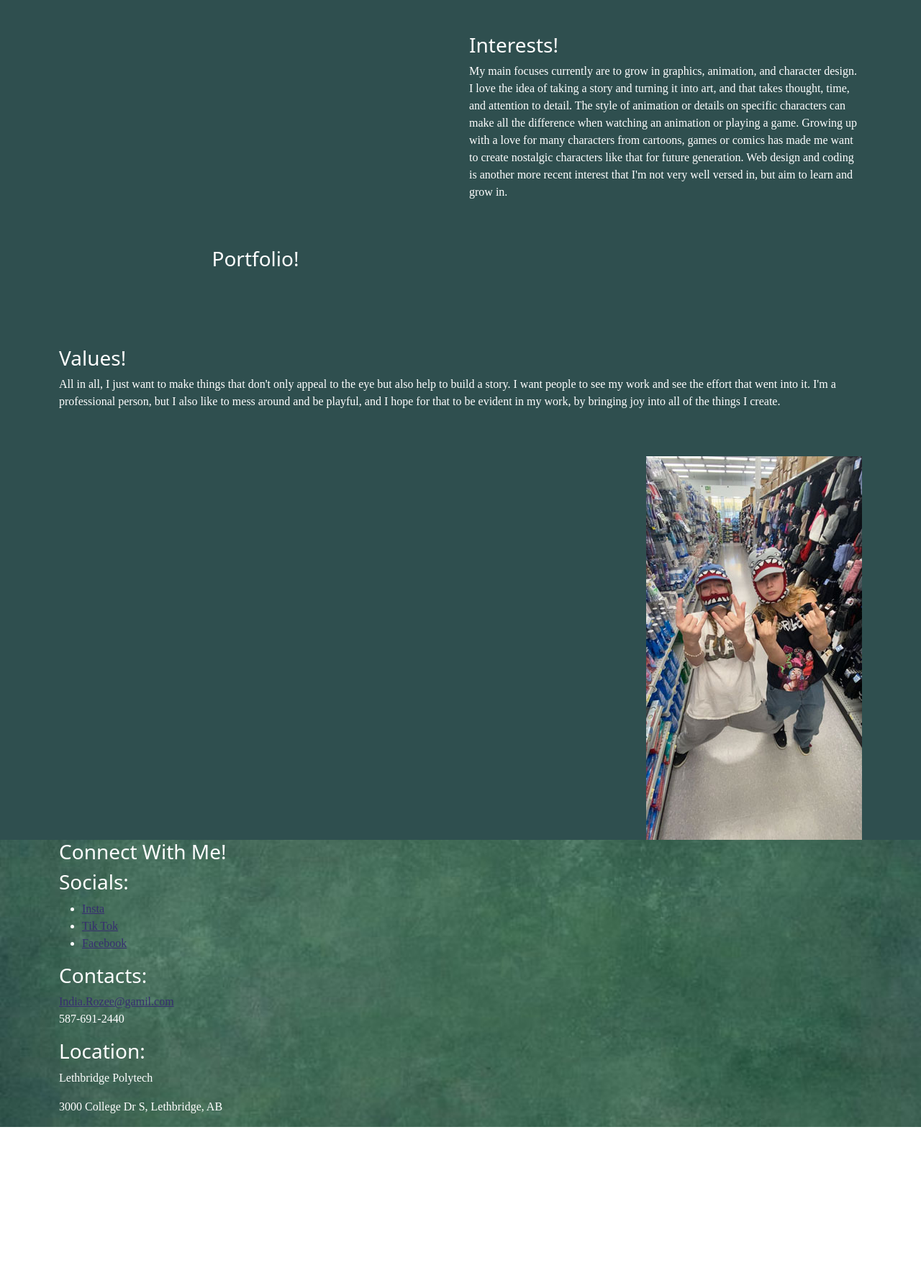
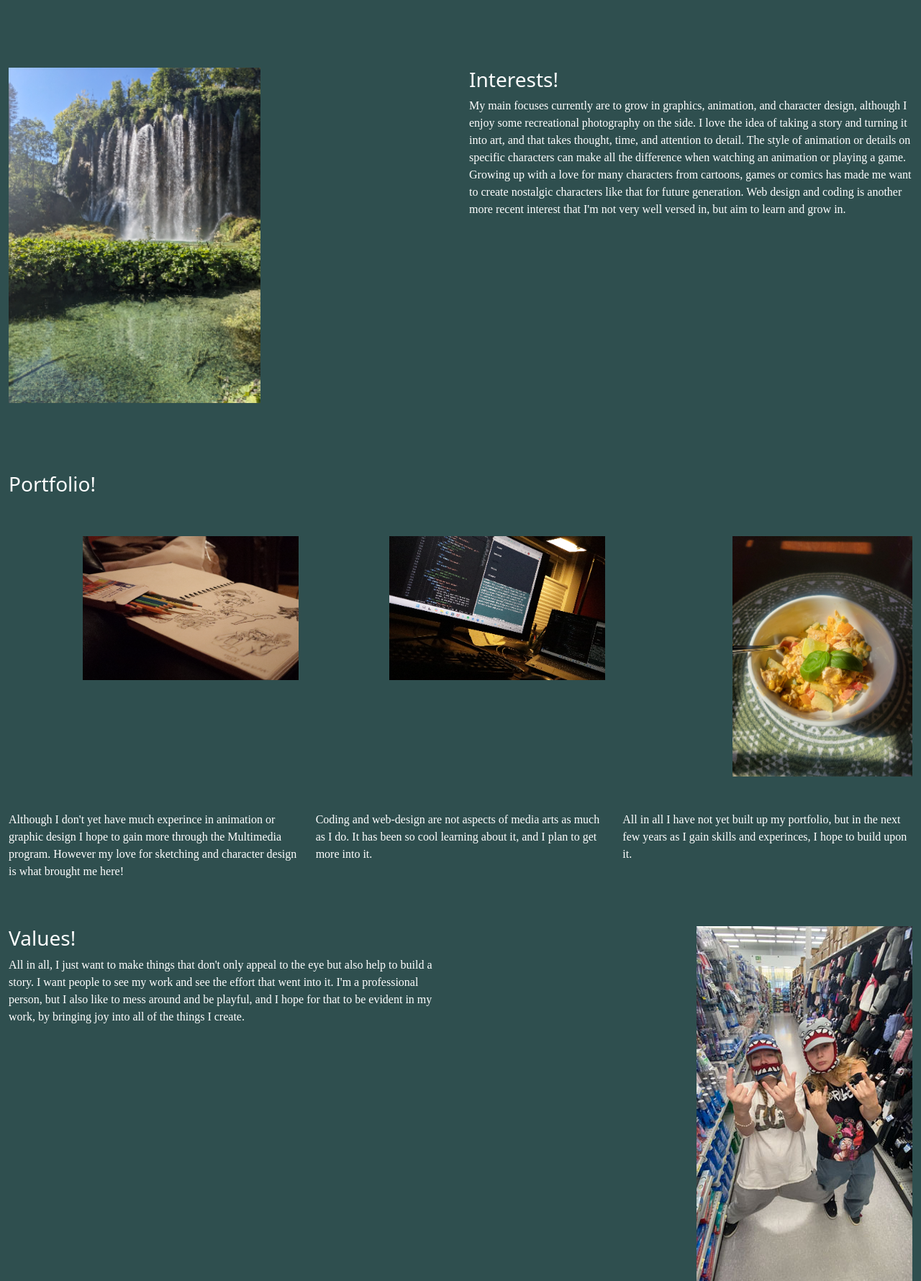
Before and after one commit to IndiaRozee/Scripting2025-, a plain HTML site: page index.html in a window 1280 px wide. Shown: the part 1020-2800 px from the top of the page at 72% size. Before the commit the page ends 2586 px from the top, so only its background shows below. Drawn offline with nearby package versions, Linux system fonts and the light colour scheme; a web font is replaced by a local one.

Commit message:
Add files via upload

```diff
--- a/index.html
+++ b/index.html
@@ -7,19 +7,20 @@
     <title>India Elise</title>
     <!-- Latest compiled and minified CSS -->
     <link href="https://cdn.jsdelivr.net/npm/bootstrap@5.3.3/dist/css/bootstrap.min.css" rel="stylesheet">
-    <!--css!-->
-    <link href="css/indiaelise.css" rel="stylesheet">
+
     <!-- Latest compiled JavaScript -->
     <script src="https://cdn.jsdelivr.net/npm/bootstrap@5.3.3/dist/js/bootstrap.bundle.min.js"></script>
     <!--header font!-->
     <link href="https://fonts.googleapis.com/css2?family=Lacquer&family=Ranchers&family=Ribeye&display=swap"
         rel="stylesheet">
     <!--other font!-->
-    <link href="https://fonts.googleapis.com/css2?family=Headland+One&family=Lacquer&family=Ranchers&family=Ribeye&display=swap" rel="stylesheet">
-
+    <link
+        href="https://fonts.googleapis.com/css2?family=Headland+One&family=Lacquer&family=Ranchers&family=Ribeye&display=swap"
+        rel="stylesheet">
+    <!--css!-->
+    <link href="css/indiaelise.css" rel="stylesheet">
 </head>
-
-<body>
+<body data-bs-spy="scroll" data-bs-target=".navbar" data-bs-offset="50">
     <!--header!-->
     <header>
         <div class="container py-5">
@@ -33,24 +34,24 @@
     </header>
 
     <!-- A grey horizontal navbar that becomes vertical on small screens -->
-    <nav class="navbar navbar-expand-sm bg-light sticky-top">
-        <div class="container-fluid text-white">
+    <nav class="navbar navbar-expand-sm bg-light sticky-top bg-dark">
+        <div class="container-fluid">
             <!--links!-->
-            <ul class="navbar-nav">
+            <ul class="navbar-nav text-center">
                 <li class="nav-item">
-                    <a class="nav-link" href="#">About</a>
+                    <a class="nav-link" href="#about">about</a>
                 </li>
                 <li class="nav-item">
-                    <a class="nav-link" href="#">Interests</a>
+                    <a class="nav-link" href="#interests">interests</a>
                 </li>
                 <li class="nav-item">
-                    <a class="nav-link" href="#">Portfolio</a>
+                    <a class="nav-link" href="#portfolio">portfolio</a>
                 </li>
                 <li class="nav-item">
-                    <a class="nav-link" href="#">Values</a>
+                    <a class="nav-link" href="#values">values</a>
                 </li>
                 <li class="nav-item">
-                    <a class="nav-link" href="#">Connect</a>
+                    <a class="nav-link" href="#connect">connect</a>
                 </li>
             </ul><!--end list!-->
         </div><!--end class!-->
@@ -58,7 +59,7 @@
 
     <section>
         <!--about!-->
-        <div class="container py-5">
+        <div id="about" class="container-fluid py-5">
             <div class="row">
                 <div class="col-sm-6 text-white">
                     <h3>About!</h3>
@@ -76,7 +77,7 @@
                         program is what has sucked me in, and I hope to learn and grow in each aspect of media design
                         while making connections and investing in my career!
                     </p>
-                    <a href="#" class="btn btn-dark">I want to see more!</a>
+                    <a href="#more" class="btn btn-dark text-white">I want to see more!</a>
                 </div><!--end column!-->
                 <div class="col-sm-6">
                     <img src="images/toothbrushsmalll.jpg" class="float-end" alt="me brushing my teeth">
@@ -84,14 +85,21 @@
             </div><!--end row-->
         </div><!---end container!-->
         <!--interests!-->
-        <div class="container">
+        <div id="interests" class="container-fluid py-5">
             <div class="row">
                 <div class="col-sm-6">
-
+                    <img src="images/waterfall_resized (1)_resized.jpg" class="float-start" alt="waterfall">
                 </div><!--end column!-->
                 <div class="col-sm-6 text-white">
                     <h3>Interests!</h3>
-                    <p>My main focuses currently are to grow in graphics, animation, and character design. I love the idea of taking a story and turning it into art, and that takes thought, time, and attention to detail. The style of animation or details on specific characters can make all the difference when watching an animation or playing a game. Growing up with a love for many characters from cartoons, games or comics has made me want to create nostalgic characters like that for future generation. Web design and coding is another more recent interest that I'm not very well versed in, but aim to learn and grow in.</p>
+                    <p>My main focuses currently are to grow in graphics, animation, and character design, although I
+                        enjoy some recreational photography on the side. I love the
+                        idea of taking a story and turning it into art, and that takes thought, time, and attention to
+                        detail. The style of animation or details on specific characters can make all the difference
+                        when watching an animation or playing a game. Growing up with a love for many characters from
+                        cartoons, games or comics has made me want to create nostalgic characters like that for future
+                        generation. Web design and coding is another more recent interest that I'm not very well versed
+                        in, but aim to learn and grow in.</p>
                 </div><!--end column!-->
             </div><!--end row!-->
         </div><!--end contaier!-->
@@ -100,32 +108,51 @@
 
     <section>
         <!--portfolio!-->
-        <div class="container text-white">
+        <div id="portfolio" class="container-fluid text-white">
             <div class="row">
-                <div class="col-sm-6 text-center py-5">
+                <div id="more" class="col-sm-6 py-5">
                     <h3>Portfolio!</h3>
                 </div><!--end column!-->
             </div><!--end row!-->
             <div class="row">
-                <div class="sm-col-6">
-
+                <div class="col-sm-4">
+                    <img src="images/IMG_0108_resized_resized.JPG" class="float-end" alt="sketchbook">
                 </div>
-                <div class="sm-col-6">
-
+                <div class="col-sm-4">
+                    <img src="images/IMG_0110_resized.JPG" class="float-end" alt="coding">
                 </div>
-                <div class="sm-col-6">
-
+                <div class="col-sm-4">
+                    <img src="images/food_resized_resized.jpg" class="float-end" alt="food">
                 </div><!--end portfolio pic row-->
             </div><!--end row!-->
+            <div class="row pt-5">
+                <div class="col-sm-4">
+                    <p>Although I don't yet have much experince in animation or graphic design I hope to gain more
+                        through the Multimedia program. However my love for sketching and character design is what
+                        brought me here!</p>
+                </div><!--end column!-->
+                <div class="col-sm-4">
+                    <p>Coding and web-design are not aspects of media arts as much as I do. It has been so cool learning
+                        about it, and I plan to get more into it.</p>
+                </div><!--end column!-->
+                <div class="col-sm-4">
+                    <p>All in all I have not yet built up my portfolio, but in the next few years as I gain skills and
+                        experinces, I hope to build upon it.</p>
+                </div>
+            </div>
+
         </div><!--end container!-->
         <!--values!-->
-        <div class="container text-white">
+        <div id="values" class="container-fluid text-white">
             <div class="row">
-                <div class="sm-col-6 py-5">
+                <div class="col-sm-6 py-5">
                     <h3>Values!</h3>
-                    <p>All in all, I just want to make things that don't only appeal to the eye but also help to build a story. I want people to see my work and see the effort that went into it. I'm a professional person, but I also like to mess around and be playful, and I hope for that to be evident in my work, by bringing joy into all of the things I create.</p>
+                    <p>All in all, I just want to make things that don't only appeal to the eye but also help to build a
+                        story. I want people to see my work and see the effort that went into it. I'm a professional
+                        person, but I also like to mess around and be playful, and I hope for that to be evident in my
+                        work, by bringing joy into all of the things I create.</p>
                 </div><!--end column!-->
-                <div class="sm-col-6">
+                <div class="col-sm-6 py-5">
                     <img src="images/sharkshiestysmr.jpg" class="float-end" alt="me and homie in the shiesty">
                 </div><!--end column!-->
             </div><!--end row!-->
@@ -134,25 +161,29 @@
     </section>
     <!--footer!-->
     <footer>
-        <div class="container text-white">
-            <div class="row">
-                <div class="sm-col-6">
+        <div id="connect" class="container-fluid text-white py-5">
+            <div class="row py-5">
+                <div class="col-sm-12 text-center">
                     <h3>Connect With Me!</h3>
                 </div><!--end column!-->
-                <div class="sm-col-6">
+            </div><!--end row!-->
+            <div class="row">
+                <div class="col-sm-4">
                     <h3>Socials:</h3>
                     <ul>
-                        <li><a href= "https://www.instagram.com/india_rozee06?igsh=ZWE3emZwOHNmYWZ0" target="_blank">Insta</a></li>
-                        <li><a href="https://www.tiktok.com/@indiaelisedgaf?_t=ZS-90u9h1eq9OJ&_r=1" target="_blank"> Tik Tok</a></li>
-                        <li><a href= "https://www.facebook.com/share/14Q2iKqs7fR/" target="_blank">Facebook</a></li>
+                        <li><a href="https://www.instagram.com/india_rozee06?igsh=ZWE3emZwOHNmYWZ0"
+                                target="_blank">Insta</a></li>
+                        <li><a href="https://www.tiktok.com/@indiaelisedgaf?_t=ZS-90u9h1eq9OJ&_r=1" target="_blank"> Tik
+                                Tok</a></li>
+                        <li><a href="https://www.facebook.com/share/14Q2iKqs7fR/" target="_blank">Facebook</a></li>
                     </ul>
                 </div><!--end column!-->
-                <div class="sm-col-6">
+                <div class="col-sm-4">
                     <h3>Contacts:</h3>
-                    <a href="mailto:india.rozee@gmail.com" target="_blank">India.Rozee@gamil.com</a>
+                    <a href="mailto:india.rozee@gmail.com" target="_blank">India.Rozee@gmail.com</a>
                     <p>587-691-2440</p>
                 </div>
-                <div class="sm-col-6">
+                <div class="col-sm-4">
                     <h3>Location:</h3>
                     <p>Lethbridge Polytech</p>
                     <p>3000 College Dr S, Lethbridge, AB </p>
```
